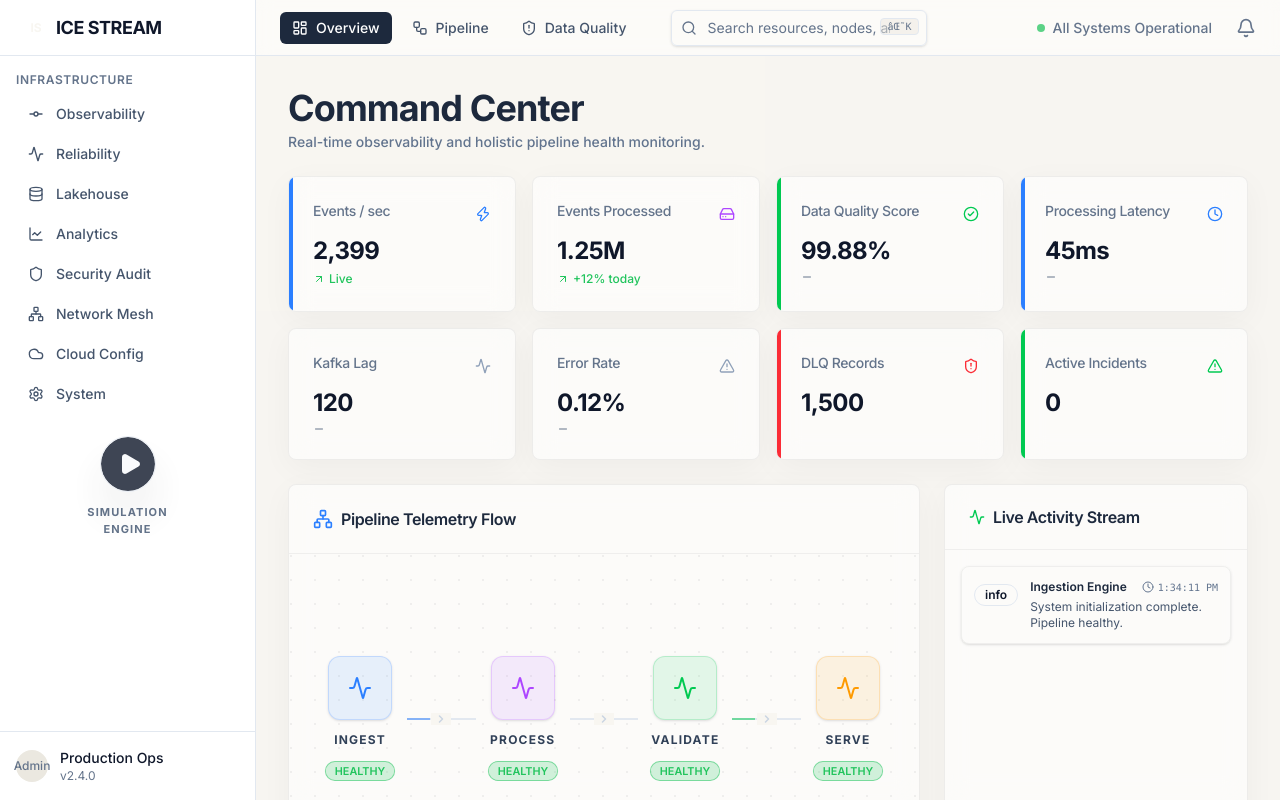
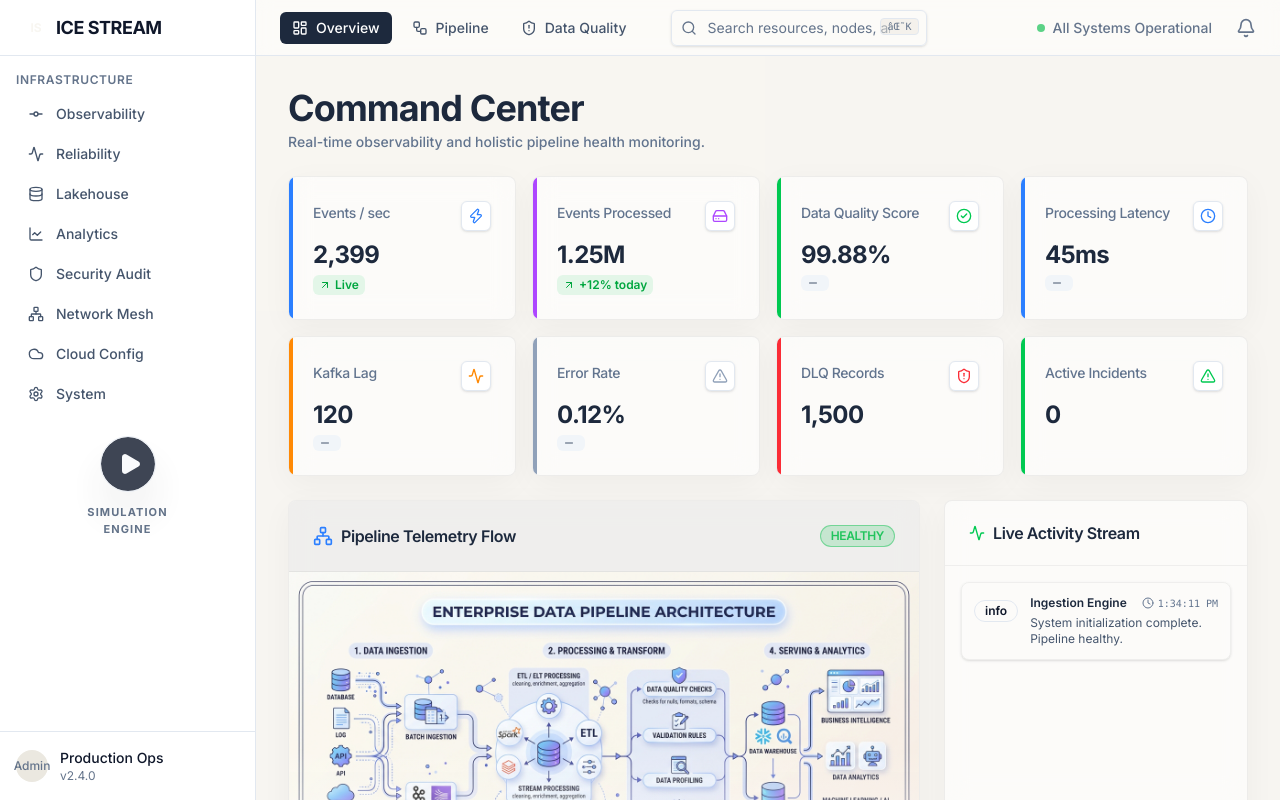
Before and after one commit to sanika-mankar/Ice-stream-lakehouse-observability, a React (Vite) app in the folder frontend/: page /overview in a window 1280 px wide. Built offline with nearby package versions, Linux system fonts and the light colour scheme.

Commit message:
feat(dashboard): finalize premium UI overhaul for metric cards and pipeline telemetry

```diff
--- a/frontend/src/components/ui/MetricCard.tsx
+++ b/frontend/src/components/ui/MetricCard.tsx
@@ -14,21 +14,41 @@ interface MetricCardProps {
   statusColor?: string;
 }
 
-export function MetricCard({ title, value, icon: Icon, trend, trendValue, description, statusColor = 'text-muted-foreground' }: MetricCardProps) {
+export function MetricCard({ title, value, icon: Icon, trend, trendValue, description, statusColor = 'text-slate-400' }: MetricCardProps) {
+  // Map text colors to border colors so Tailwind doesn't purge them
+  const borderColorMap: Record<string, string> = {
+    'text-blue-500': 'bg-blue-500',
+    'text-purple-500': 'bg-purple-500',
+    'text-green-500': 'bg-green-500',
+    'text-red-500': 'bg-red-500',
+    'text-amber-500': 'bg-amber-500',
+    'text-orange-400': 'bg-orange-400',
+    'text-orange-500': 'bg-orange-500',
+    'text-yellow-400': 'bg-yellow-400',
+    'text-yellow-500': 'bg-yellow-500',
+    'text-slate-400': 'bg-slate-400',
+    'text-slate-500': 'bg-slate-500',
+    'text-muted-foreground': 'bg-slate-400',
+  };
+
+  const bgColor = borderColorMap[statusColor] || 'bg-slate-400';
+
   return (
-    <Card className="glass relative overflow-hidden transition-all hover:border-border/80">
-      <div className={cn("absolute left-0 top-0 w-1 h-full", statusColor.replace('text-', 'bg-'))} />
+    <Card className="glass relative overflow-hidden transition-all hover:border-black/10">
+      <div className={cn("absolute left-0 top-0 w-1 h-full", bgColor)} />
       <CardHeader className="flex flex-row items-center justify-between pb-2">
-        <CardTitle className="text-sm font-medium text-muted-foreground">{title}</CardTitle>
-        <Icon className={cn("h-4 w-4", statusColor)} />
+        <CardTitle className="text-sm font-medium text-slate-500">{title}</CardTitle>
+        <div className={cn("p-1.5 rounded-md bg-white border shadow-sm", bgColor.replace('bg-', 'border-').replace('500', '200'))}>
+          <Icon className={cn("h-4 w-4", statusColor)} />
+        </div>
       </CardHeader>
       <CardContent>
-        <div className="text-2xl font-bold tracking-tight">{value}</div>
+        <div className="text-2xl font-bold tracking-tight text-slate-800">{value}</div>
         <div className="flex items-center mt-1 space-x-2">
           {trend && (
             <span className={cn(
-              "flex items-center text-xs font-medium",
-              trend === 'up' ? "text-status-healthy" : trend === 'down' ? "text-status-critical" : "text-muted-foreground"
+              "flex items-center text-xs font-semibold px-1.5 py-0.5 rounded-md",
+              trend === 'up' ? "bg-green-500/10 text-green-600" : trend === 'down' ? "bg-red-500/10 text-red-600" : "bg-slate-100 text-slate-600"
             )}>
               {trend === 'up' && <ArrowUpRight className="w-3 h-3 mr-1" />}
               {trend === 'down' && <ArrowDownRight className="w-3 h-3 mr-1" />}
@@ -37,7 +57,7 @@ export function MetricCard({ title, value, icon: Icon, trend, trendValue, descri
             </span>
           )}
           {description && (
-            <p className="text-xs text-muted-foreground">{description}</p>
+            <p className="text-xs text-slate-500">{description}</p>
           )}
         </div>
       </CardContent>
--- a/frontend/src/pages/DashboardPage.tsx
+++ b/frontend/src/pages/DashboardPage.tsx
@@ -53,7 +53,7 @@ export default function DashboardPage() {
           value={metrics.kafkaLag.toLocaleString()}
           icon={Activity}
           trend={metrics.kafkaLag > 500 ? "up" : "stable"}
-          statusColor={metrics.kafkaLag > 500 ? "text-amber-500" : "text-slate-400"}
+          statusColor={metrics.kafkaLag > 500 ? "text-amber-500" : "text-orange-400"}
         />
         <MetricCard
           title="Error Rate"
@@ -78,47 +78,25 @@ export default function DashboardPage() {
 
       <div className="grid gap-6 grid-cols-1 lg:grid-cols-3">
         {/* Pipeline Health Flowchart */}
-        <Card className="glass col-span-1 lg:col-span-2 flex flex-col">
-          <CardHeader className="border-b border-black/5 bg-black/">
-            <CardTitle className="flex items-center gap-2 text-slate-800">
-              <Network className="w-5 h-5 text-blue-500" />
-              Pipeline Telemetry Flow
+        <Card className="glass col-span-1 lg:col-span-2 flex flex-col relative overflow-hidden group">
+          <CardHeader className="border-b border-black/5 bg-black/5 relative z-10">
+            <CardTitle className="flex items-center justify-between">
+              <span className="flex items-center gap-2 text-slate-800">
+                <Network className="w-5 h-5 text-blue-500" />
+                Pipeline Telemetry Flow
+              </span>
+              <StatusBadge status={status === 'HEALTHY' ? 'HEALTHY' : 'WARNING'} />
             </CardTitle>
           </CardHeader>
-          <CardContent className="flex-1 flex flex-col items-center justify-center p-8 relative overflow-hidden">
-            {/* Background Grid Pattern */}
-            <div className="absolute inset-0 opacity-[0.05] pointer-events-none" style={{ backgroundImage: 'radial-gradient(circle at 2px 2px, black 1px, transparent 0)', backgroundSize: '24px 24px' }}></div>
-
-            <div className="flex items-center space-x-2 w-full max-w-3xl justify-between relative z-10">
-              {[
-                { name: 'INGEST', color: 'text-blue-500', bg: 'bg-blue-500/10', border: 'border-blue-500/20' },
-                { name: 'PROCESS', color: 'text-purple-500', bg: 'bg-purple-500/10', border: 'border-purple-500/20' },
-                { name: 'VALIDATE', color: 'text-green-500', bg: 'bg-green-500/10', border: 'border-green-500/20' },
-                { name: 'SERVE', color: 'text-amber-500', bg: 'bg-amber-500/10', border: 'border-amber-500/20' }
-              ].map((stage, idx, arr) => (
-                <React.Fragment key={stage.name}>
-                  <div className="flex flex-col items-center gap-3 group">
-                    <div className={cn("h-16 w-16 rounded-xl border flex items-center justify-center transition-all duration-300 group-hover:scale-110 shadow-sm", stage.bg, stage.border)}>
-                      <Activity className={cn("h-6 w-6", stage.color)} />
-                    </div>
-                    <span className="font-bold text-xs tracking-widest text-slate-700">{stage.name}</span>
-                    <StatusBadge status={status === 'HEALTHY' ? 'HEALTHY' : 'WARNING'} className="scale-90" />
-                  </div>
-                  {idx < arr.length - 1 && (
-                    <div className="flex-1 h-[2px] bg-slate-200 relative overflow-visible">
-                       {/* Animated flow dots */}
-                       <div className="absolute top-1/2 left-0 w-full h-[2px] -translate-y-1/2 overflow-hidden">
-                          <div className={cn("w-1/3 h-full animate-[pulse_1s_ease-in-out_infinite]", stage.color.replace('text-', 'bg-'))} />
-                       </div>
-                       {/* Directional Arrow */}
-                       <div className="absolute top-1/2 left-1/2 -translate-x-1/2 -translate-y-1/2 text-slate-300 bg-[var(--color-background)] px-1">
-                         <svg width="12" height="12" viewBox="0 0 24 24" fill="none" stroke="currentColor" strokeWidth="3" strokeLinecap="round" strokeLinejoin="round"><path d="m9 18 6-6-6-6"/></svg>
-                       </div>
-                    </div>
-                  )}
-                </React.Fragment>
-              ))}
-            </div>
+          <CardContent className="flex-1 p-0 relative bg-white/40">
+            {/* The sketched image */}
+            <img
+              src="/pipeline_sketch.jpg"
+              alt="Data Pipeline Architecture Sketch"
+              className="w-full h-full object-cover mix-blend-multiply opacity-90 transition-all duration-700 group-hover:opacity-100 group-hover:scale-[1.02]"
+            />
+            {/* Optional overlay gradient for better integration */}
+            <div className="absolute inset-0 bg-gradient-to-t from-white/60 via-transparent to-transparent pointer-events-none" />
           </CardContent>
         </Card>
 
@@ -142,7 +120,7 @@ export default function DashboardPage() {
                   className="flex gap-3 p-3 rounded-lg border border-black/5 bg-black/ hover:bg-white/80 shadow-sm transition-colors"
                 >
                   <div className="mt-0.5 flex-shrink-0">
-                     <StatusBadge status={event.severity} />
+                    <StatusBadge status={event.severity} />
                   </div>
                   <div className="flex flex-col gap-1 min-w-0 flex-1">
                     <div className="flex items-center justify-between gap-2">
@@ -224,11 +202,11 @@ export default function DashboardPage() {
             <div className="space-y-2">
               <button className="w-full py-2.5 px-4 bg-white/60 hover:bg-white border border-black/5 shadow-sm rounded-lg text-sm text-left font-semibold text-slate-700 transition-all flex items-center justify-between group">
                 <span>View Full Incident Report</span>
-                <svg className="text-slate-400 group-hover:text-slate-700 transition-colors" width="16" height="16" viewBox="0 0 24 24" fill="none" stroke="currentColor" strokeWidth="2"><path d="m9 18 6-6-6-6"/></svg>
+                <svg className="text-slate-400 group-hover:text-slate-700 transition-colors" width="16" height="16" viewBox="0 0 24 24" fill="none" stroke="currentColor" strokeWidth="2"><path d="m9 18 6-6-6-6" /></svg>
               </button>
               <button className="w-full py-2.5 px-4 bg-white/60 hover:bg-white border border-black/5 shadow-sm rounded-lg text-sm text-left font-semibold text-slate-700 transition-all flex items-center justify-between group">
                 <span>Configure Alert Thresholds</span>
-                <svg className="text-slate-400 group-hover:text-slate-700 transition-colors" width="16" height="16" viewBox="0 0 24 24" fill="none" stroke="currentColor" strokeWidth="2"><path d="m9 18 6-6-6-6"/></svg>
+                <svg className="text-slate-400 group-hover:text-slate-700 transition-colors" width="16" height="16" viewBox="0 0 24 24" fill="none" stroke="currentColor" strokeWidth="2"><path d="m9 18 6-6-6-6" /></svg>
               </button>
             </div>
           </CardContent>
```
Also changed, not shown: frontend/public/pipeline_sketch.jpg (added).
